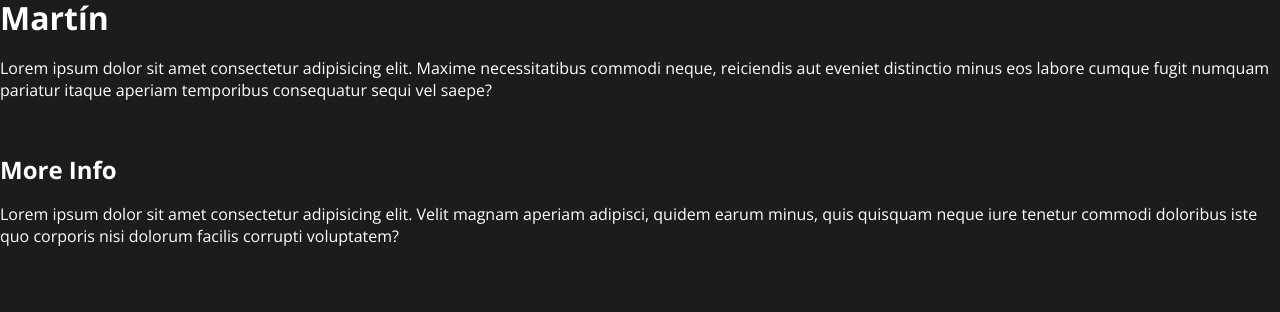
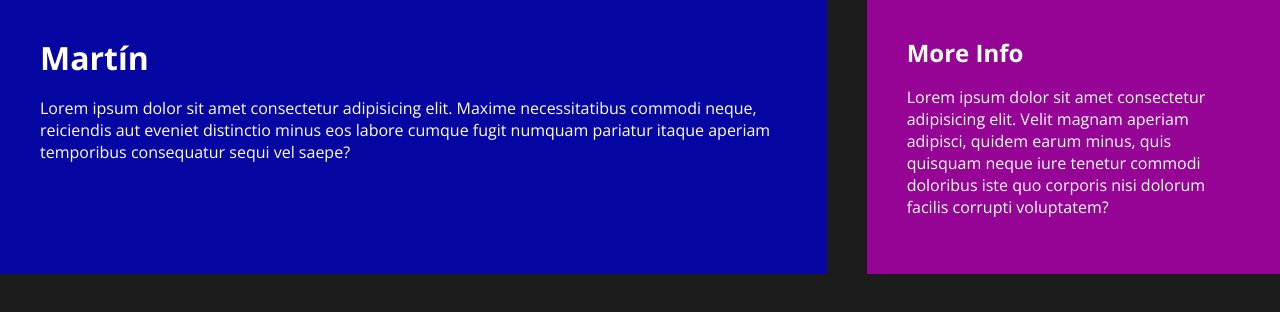
Before and after one commit to magadiflo/sass-bem-responsive-design, a website: page index.html in a window 1280 px wide. Drawn offline with nearby package versions, Linux system fonts and the light colour scheme; files that its build step writes are made by us from their sources.

Commit message:
Building the desktop layout

```diff
--- a/app/scss/layout/_grid.scss
+++ b/app/scss/layout/_grid.scss
@@ -4,11 +4,21 @@
     grid-template-rows: auto auto;
     gap: 40px;
 
+    @media (min-width: 900px) {
+        grid-template-columns: 2fr 1fr; //* Le decimos que la primera columna sea el doble de la segunda
+        grid-template-rows: auto;
+    }
+
+    &__main,
+    &__sidebar {
+        padding: 40px;
+    }
+
     &__main {
-
+        background-color: hsl(240, 93%, 33%);
     }
 
     &__sidebar {
-
+        background-color: hsl(300, 95%, 30%);
     }
 }
```
